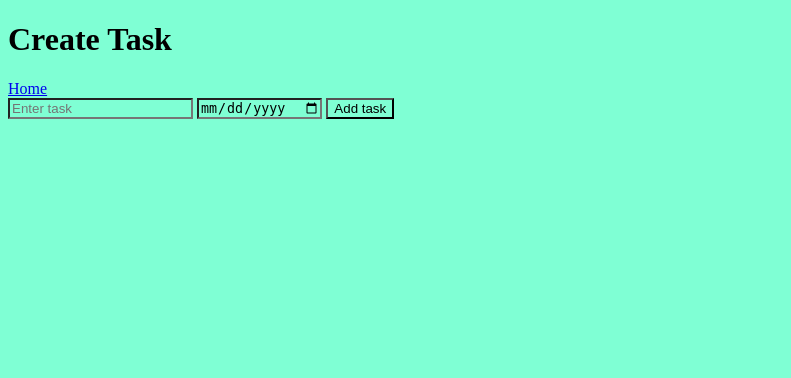
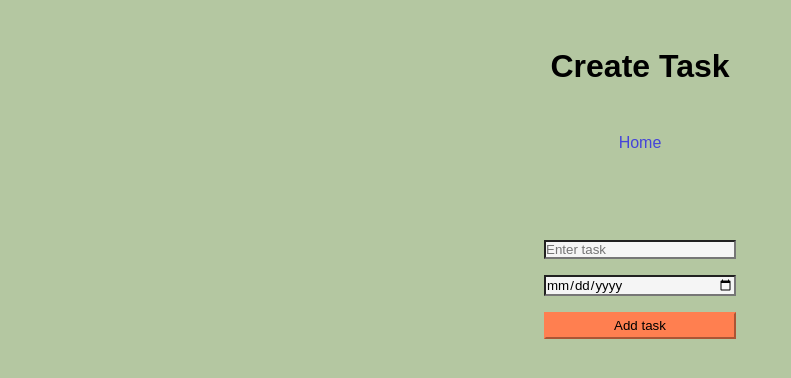
Before and after one commit to fishenchips/php-todo-assignment, a PHP site: page /todo-assignment/pages/create-task.php in a window 1280 px wide. Shown: the top 378 px of the page, without its empty margins (0-791 px from the left). Run offline with PHP 8.4, Linux system fonts and the light colour scheme; a stand-in replaces the project's code that opens the database connection.

Commit message:
adding styling

```diff
--- a/assets/style.css
+++ b/assets/style.css
@@ -1,3 +1,69 @@
 * {
-    background-color: aquamarine;
+   background-color: rgb(180, 199, 161);
+   box-sizing: border-box;
+   margin: 0;
+   padding: 0;
+   font-family:'Montserrat', sans-serif;
 }
+
+.header{
+    display: flex;
+    flex-direction: column;
+    align-items: center;
+    height: 25vh;
+    justify-content: space-evenly;
+    margin-bottom: 2.5rem;
+}
+
+a, a:visited{
+    color:rgb(69, 69, 217);
+    text-decoration: none;
+}
+
+.navbar{
+    width: 35vw;
+    display: flex;
+    align-items: center;
+    justify-content: space-evenly;
+    margin: 0 auto;
+}
+
+.navbar>a{
+    font-size: x-large;
+}
+
+.btn{
+    padding: .25rem .5rem;
+    border-color: coral;
+    background-color: coral;
+}
+
+.btn:hover{
+    cursor: pointer;
+}
+
+.todo{
+    display: flex;
+    flex-direction: column;
+    align-items: center;
+    margin-top: 1.5rem;
+}
+
+.todo>p{
+    margin-bottom: 1rem;
+}
+
+.form{
+    display: flex;
+    flex-direction: column;
+    margin: 0 auto;
+    width: 15vw;
+}
+
+.form>input{
+    margin-bottom: 1rem;
+}
+
+.input{
+    background-color: whitesmoke;
+}
--- a/pages/create-task.php
+++ b/pages/create-task.php
@@ -10,16 +10,18 @@
 </head>
 
 <body>
-    <h1>Create Task</h1>
+    <div class="header">
+        <h1>Create Task</h1>
 
-    <nav>
-        <a href="/todo-assignment">Home</a>
-    </nav>
+        <nav>
+            <a href="/todo-assignment">Home</a>
+        </nav>
+    </div>
 
-    <form action="/todo-assignment/scripts/post-task.php" method="POST">
-        <input type="text" name="task" placeholder="Enter task">
-        <input type="date" name="date" placeholder="Enter date">
-        <input type="submit" value="Add task">
+    <form class="form" action="/todo-assignment/scripts/post-task.php" method="POST">
+        <input class="input" type="text" name="task" placeholder="Enter task">
+        <input class="input" type="date" name="date" placeholder="Enter date">
+        <input class="btn" type="submit" value="Add task">
     </form>
 </body>
 
```
Also changed, not shown: index.php (+22 -27 lines), pages/edit-task.php (+12 -11 lines), pages/login.php (+10 -9 lines), pages/register-user.php (+10 -9 lines), pages/show-task.php (+12 -16 lines).
